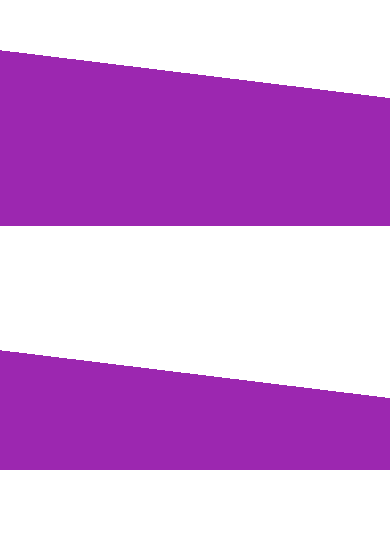
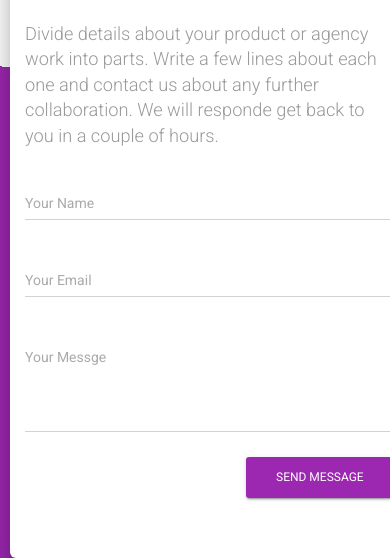
Before and after one commit to anuragagarwal561994/Placement-Portal, a plain HTML site: page blue_layout_ct.html in a window 390 px wide. Shown: the part 374-932 px from the top of the page. Before the commit the page ends 844 px from the top, so only its background shows below. Drawn offline with Linux system fonts and the light colour scheme.

Commit message:
Adds Get in Touch section

```diff
--- a/blue_layout_ct.html
+++ b/blue_layout_ct.html
@@ -26,6 +26,40 @@
         body {
             background: linear-gradient(7deg, #9c27b0 50%, white 50%);
         }
+
+        .contact-section {
+            padding: 25px 0;
+        }
+
+        .contact-section:first-child {
+            padding-top: 75px;
+        }
+
+        .contact-section:last-child {
+            padding-bottom: 75px;
+        }
+
+        @media screen and (max-width: 768px) {
+            .contact-section {
+                padding: 10px 0;
+            }
+
+            .contact-section:first-child {
+                padding-top: 50px;
+            }
+
+            .contact-section:last-child {
+                padding-bottom: 50px;
+            }
+
+            .text-xs-left {
+                text-align: left;
+            }
+
+            .text-xs-right {
+                text-align: right;
+            }
+        }
     </style>
 </head>
 
@@ -39,11 +73,50 @@
         <div class="header">
 
         </div>
-        <!-- you can use the class main-raised if you want the main area to be as a page with shadows -->
-        <div class="main">
+
+        <div class="main main-raised">
             <div class="container">
 
-                <!-- here you can add your content -->
+                <div class="section contact-section">
+                    <div class="row">
+                        <div class="col-md-8 col-md-offset-2">
+                            <h2 class="text-center text-xs-left title">Get in Touch</h2>
+                            <h4 class="text-center text-xs-left description">
+                                Divide details about your product or agency work into parts. Write a few lines about
+                                each one and contact us about any further collaboration. We will responde get back to
+                                you in a couple of hours.
+                            </h4>
+
+                            <form class="contact-form">
+                                <div class="row">
+                                    <div class="col-md-6">
+                                        <div class="form-group label-floating">
+                                            <label for="name" class="control-label">Your Name</label>
+                                            <input type="text" class="form-control" id="name">
+                                        </div>
+                                    </div>
+                                    <div class="col-md-6">
+                                        <div class="form-group label-floating">
+                                            <label for="email" class="control-label">Your Email</label>
+                                            <input type="email" class="form-control" id="email">
+                                        </div>
+                                    </div>
+                                </div>
+
+                                <div class="form-group label-floating">
+                                    <label for="message" class="control-label">Your Messge</label>
+                                    <textarea class="form-control" rows="4" id="message"></textarea>
+                                </div>
+
+                                <div class="row">
+                                    <div class="col-md-4 col-md-offset-4 text-xs-right text-center">
+                                        <button class="btn btn-primary btn-raised">Send Message</button>
+                                    </div>
+                                </div>
+                            </form>
+                        </div>
+                    </div>
+                </div>
 
             </div>
         </div>
```
